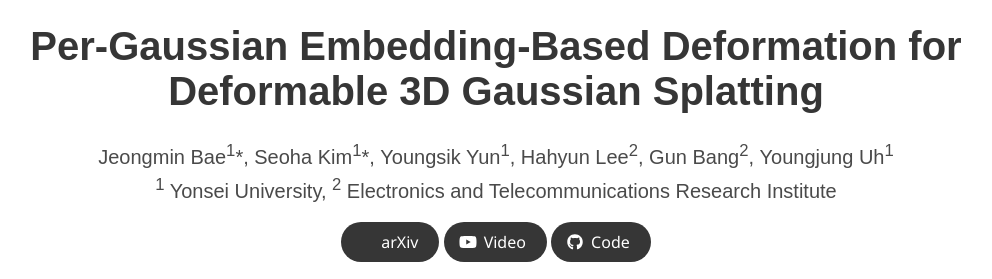
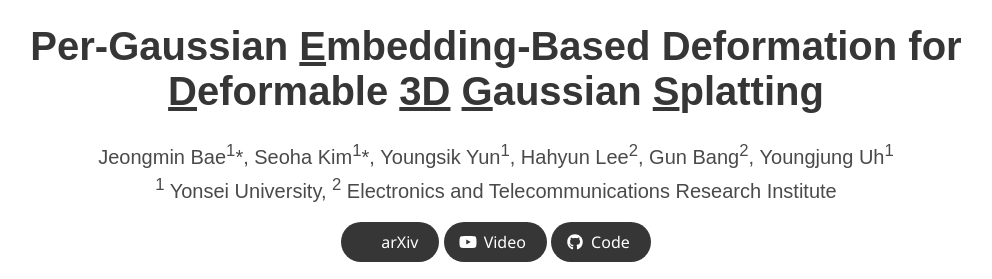
Before and after one commit to JeongminB/JeongminB.github.io, a Jekyll site: the page e-d3dgs/index.html, which Jekyll copies as it is, in a window 1280 px wide and 900 px high, cut to the strip 0-279 px from the top of the window. Shown: the whole strip, without its empty margins (144-1136 px from the left). Built offline with Jekyll 4.4.1, drawn with Linux system fonts in a browser that asks for light colours; nearby versions of some CDN libraries; some web fonts are replaced; library files that are not in the unit come from our copies; a style sheet for code colours, icons or effects is not loaded.

Commit message:
Update e-d3dgs

```diff
--- a/e-d3dgs/index.html
+++ b/e-d3dgs/index.html
@@ -32,7 +32,7 @@
     <div class="container is-max-desktop">
       <div class="columns is-centered">
         <div class="column has-text-centered">
-          <h2 class="title is-2 publication-title">Per-Gaussian Embedding-Based Deformation for Deformable 3D Gaussian Splatting</h2>
+          <h2 class="title is-2 publication-title">Per-Gaussian <u>E</u>mbedding-Based Deformation for <u>D</u>eformable <u>3D</u> <u>G</u>aussian <u>S</u>platting</h2>
 
           <div class="is-size-5 publication-authors">
             <span class="author-block">
```
